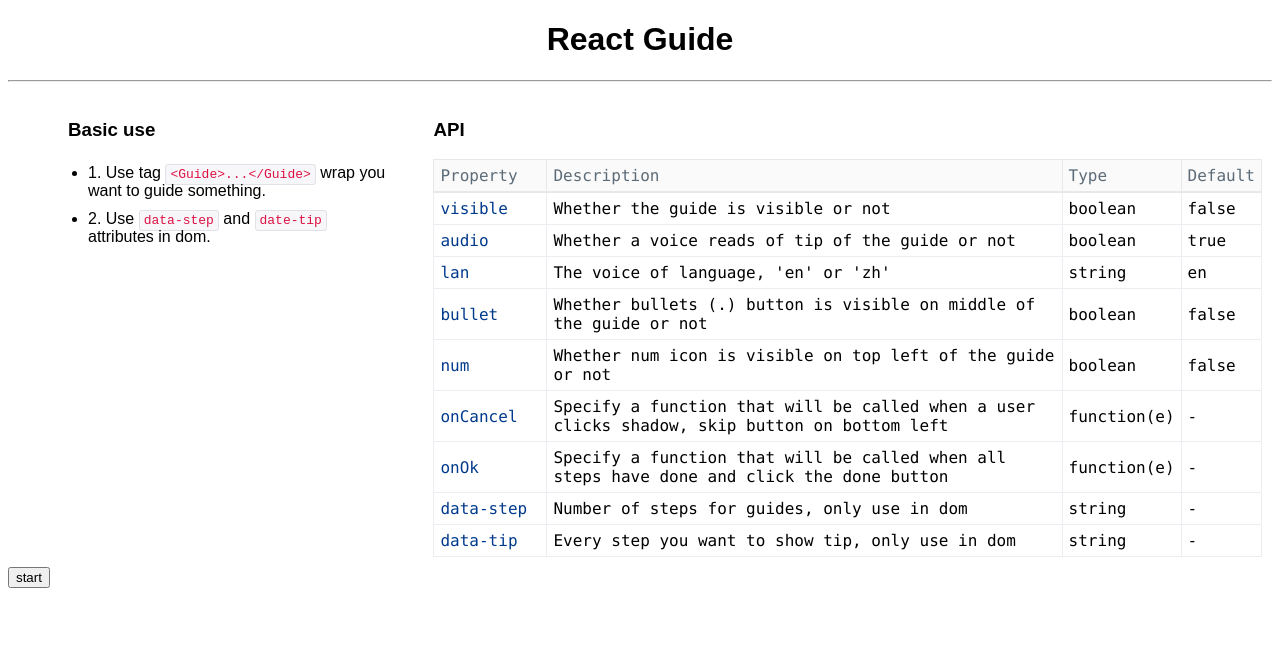
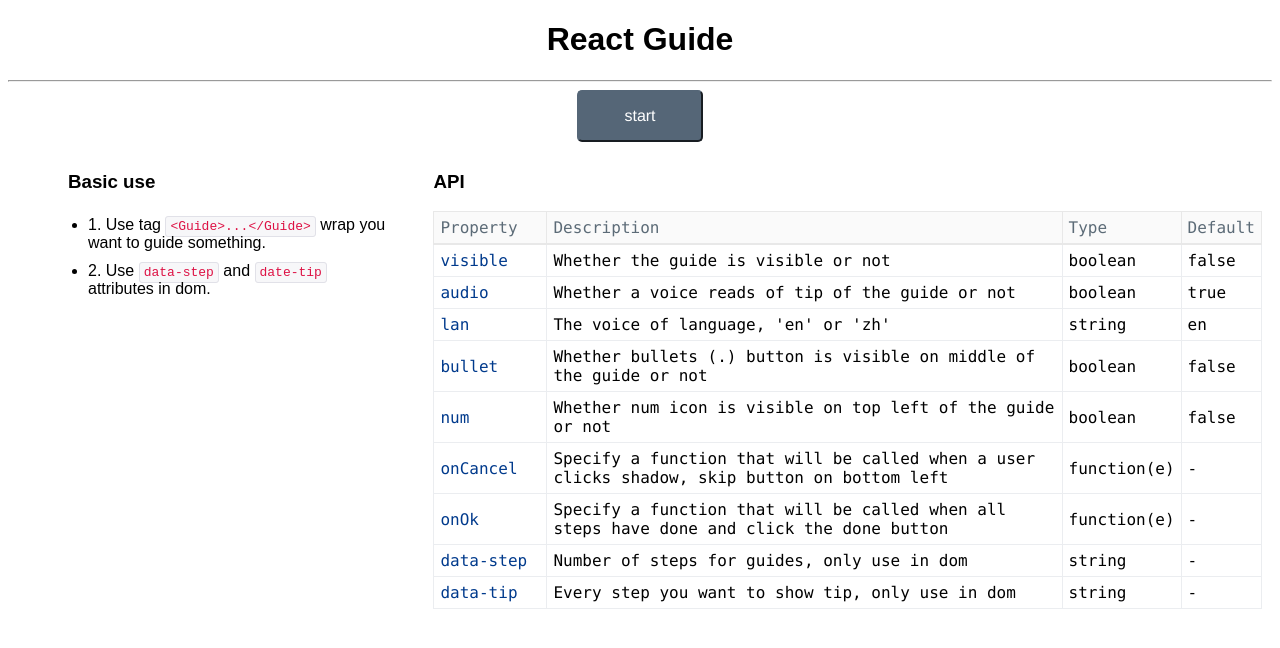
Before and after one commit to liuyangjike/react-guide, a React app: page / in a window 1280 px wide. Built offline with nearby package versions, Linux system fonts and the light colour scheme.

Commit message:
onreize window change style

```diff
--- a/examples/basic-use/app.css
+++ b/examples/basic-use/app.css
@@ -11,13 +11,42 @@
   padding: 0 20px;
 }
 
+.example-button{
+  display: flex;
+  justify-content: center;
+}
+
+.example-button button{
+  background-color: #567;
+  border-color: #567;
+  box-sizing: border-box;
+  cursor: pointer;
+  color: #fff;
+  opacity: 1;
+  line-height: 1;
+  font-size: 16px;
+  font-weight: 500;
+  outline: none;
+  margin: 0;
+  padding: 16px 45px;
+  font-family: Heebo,Helvetica Neue,Source Sans Pro,Helvetica,Arial,sans-serif;
+  display: inline-block;
+  user-select: none;
+  border-radius: 5px;
+  transition: all .25s ease-in-out;
+}
+
+.example-button button:hover{
+  opacity: 0.7;
+}
+
 .example-main{
   display: flex;
 }
 
 .example-left{
   width: 40%;
-  height: 200px;
+  height: 100%;
   margin-left: 50px;
   padding: 10px;
 }
--- a/examples/basic-use/app.js
+++ b/examples/basic-use/app.js
@@ -28,6 +28,9 @@
             <header data-step="1" data-tip='Welcome to use react-guide'>React Guide</header>
           </h1>
           <hr/>
+          <div className='example-button'>
+            <button onClick={this.handleGiude.bind(this)}>start</button>
+          </div>
           <div className="example-main">
             <div className="example-left" data-step="2" data-tip='This is the basic usage of guide'>
               <h3>Basic use</h3>
@@ -63,7 +66,6 @@
             </div>
           </div>
         </Guide>
-        <button onClick={this.handleGiude.bind(this)}>start</button>
       </div>
     );
   }
--- a/src/Guide.js
+++ b/src/Guide.js
@@ -28,7 +28,7 @@
     this.state = {
       activeIndex: 0,
       dots: [],
-      nodeList: [],
+      nodeList: [],  // nodeList for steped node
       contentStyle: {},
       iconStyle: {},
       tipStyle: {},
@@ -39,24 +39,7 @@
     }
   }
   componentDidMount () {
-    const nodeList = getListFromLike(this.refs.guide.querySelectorAll('[data-step]'))
-    nodeList.sort((a, b) => {
-      return Number(a.getAttribute('data-step'))- Number(b.getAttribute('data-step'))
-    })
-    let dots = nodeList.map(node => {
-      let height = node.clientHeight || node.offsetHeight
-      let width = node.clientWidth || node.offsetWidth
-      return {
-        left: node.offsetLeft,
-        top: node.offsetTop,
-        height,
-        width,
-        tip: node.getAttribute('data-tip'),
-        step: node.getAttribute('data-step'),
-        fRight: node.offsetLeft + width,
-        fBottom: node.offsetTop + height
-      }
-    })
+    const {dots, nodeList} = this._getMarkDomInfo()
     this.setState({
       dots,
       nodeList,
@@ -75,18 +58,24 @@
   componentWillUnmount () {
     window.removeEventListener('resize', this.onRezieWindow.bind(this), false)
   }
+  // when resize window, change tooltip position
   onRezieWindow () {
-    let dot = this.state.dots[this.state.activeIndex]
+    const {dots} = this._getMarkDomInfo()
+    let dot = dots[this.state.activeIndex]
     this.setState({
       tipStyle: this._getTipStyle(dot),
+      dots,
+      contentStyle: dot
     })
   }
+  // click shadow
   onClickShadow (event) {
     if (event.target.className ==='guide-shadow') {
       this.refs.shadow.removeEventListener('click',this.onClickShadow.bind(this), false)
       this._closeGuide(event)
     }
   }
+  // when audio fulfill, to change icon state
   onAudioFulfill () {
     this.refs.audio.addEventListener('timeupdate', () => {
       let duration = this.refs.audio.duration
@@ -99,6 +88,7 @@
       }
     }, false)
   }
+  // to set some params according to dot
   _setDot (dot, newIndex, action) {
     let delay = action === 'start'?100:350
     this.setState({
@@ -120,6 +110,28 @@
     }, delay)
     this._playAudio()
   }
+  _getMarkDomInfo() {
+    const nodeList = getListFromLike(this.refs.guide.querySelectorAll('[data-step]'))
+    nodeList.sort((a, b) => {
+      return Number(a.getAttribute('data-step'))- Number(b.getAttribute('data-step'))
+    })
+    let dots = nodeList.map(node => {
+      let height = node.clientHeight || node.offsetHeight
+      let width = node.clientWidth || node.offsetWidth
+      return {
+        left: node.offsetLeft,
+        top: node.offsetTop,
+        height,
+        width,
+        tip: node.getAttribute('data-tip'),
+        step: node.getAttribute('data-step'),
+        fRight: node.offsetLeft + width,
+        fBottom: node.offsetTop + height
+      }
+    })
+    return {dots, nodeList}
+  }
+  // num icon style
   _getIconStyle (dot) {
     return {
       top: dot.top - 17,
@@ -128,6 +140,7 @@
       height: '20px',
     }
   }
+  // tooltip style
   _getTipStyle (dot) {
     var winH = window.innerHeight
     var winW = window.innerWidth
@@ -154,6 +167,7 @@
     })
     return tipObj
   }
+  // active target content style
   _setTargetIndex (node, newIndex) {
     var timer = setTimeout(() => {
       node.style.setProperty('position', 'relative');
@@ -164,9 +178,11 @@
       this._removeActive()
     }
   }
+  // play audio
   _playAudio () {
     this.refs.audio.autoplay = true
   }
+  // to change scroll to focus target
   _focusTarget(targetIndex) {
     var {top, bottom, left, right} = this.state.nodeList[targetIndex].getBoundingClientRect()
     let dTop = this.state.dots[targetIndex].top
@@ -177,11 +193,13 @@
       window.scrollTo(dLeft - 100, dTop - 100)
     }
   }
+  // reomve active style
   _removeActive() {
     let lastNode = this.state.nodeList[this.state.activeIndex]
     lastNode.style.setProperty('position', '');
     lastNode.style.setProperty('z-index', 'auto');
   }
+  // close guide
   _closeGuide (event) {
     this._removeActive()
     this.setState({
@@ -190,6 +208,7 @@
     this.refs.audio.pause()
     this.props.onCancel(event)
   }
+  // change step
   handleChangeStep (direction, jump) {
     let newIndex =/\d+/g.test(jump)?jump: (this.state.activeIndex + direction)
     this.setState({
@@ -198,6 +217,7 @@
     this._setDot(this.state.dots[newIndex], newIndex)
     this._setTargetIndex(this.state.nodeList[newIndex], newIndex)
   }
+  // jump step
   handleJumpStep (event) {
     event = event || window.event;
     let reg = /^dot\d/g
```
